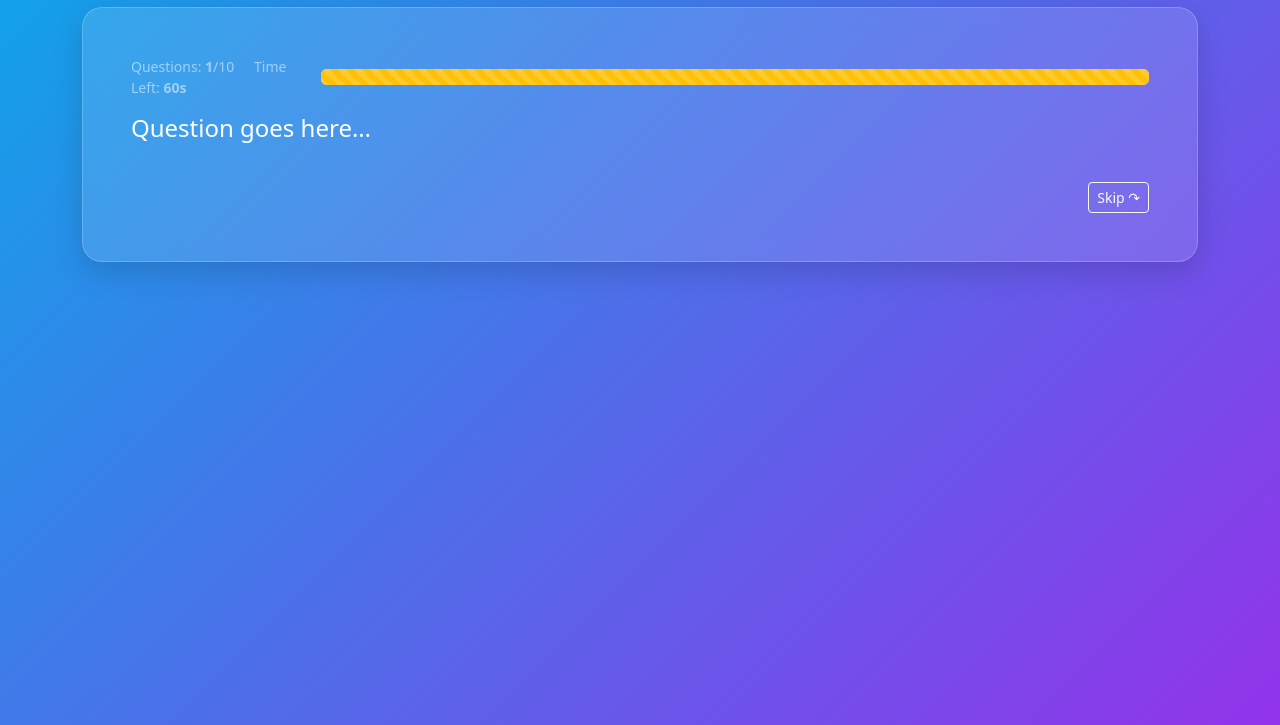
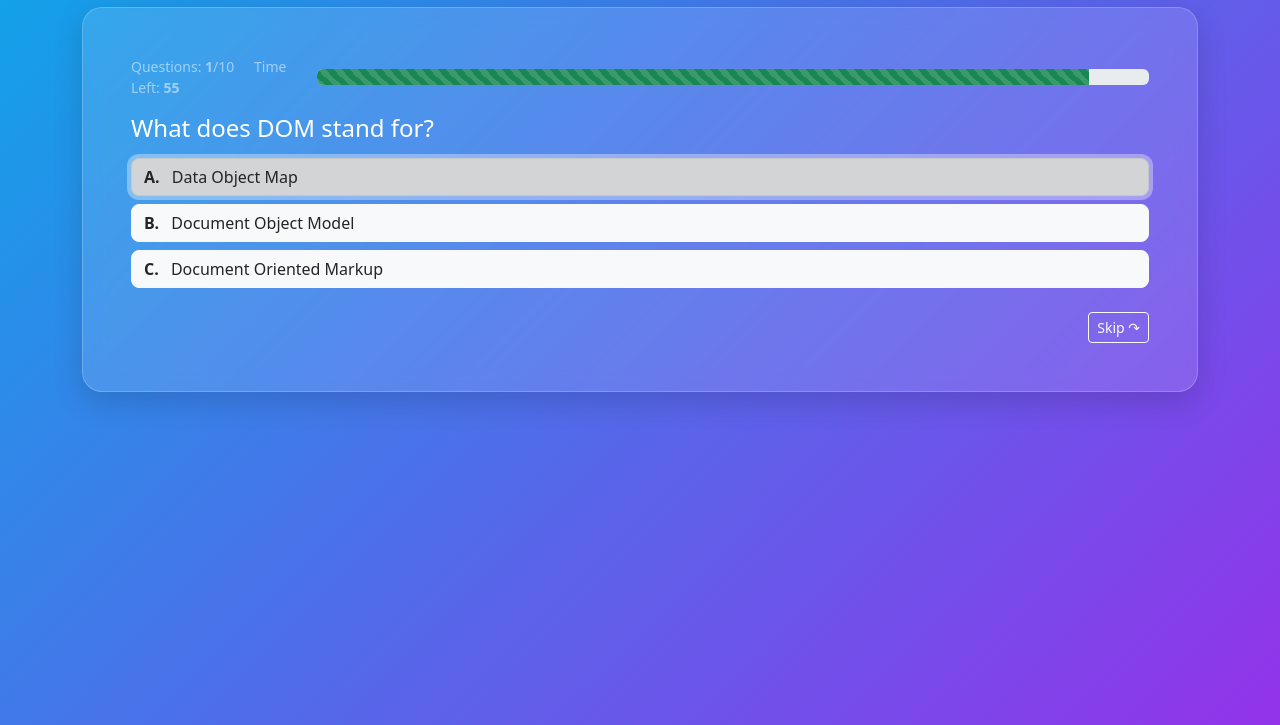
Before and after one commit to KenVermillionJr/4-2-Timed-Quiz, a plain HTML site: page index.html in a window 1280 px wide. Shown: the part 75-800 px from the top of the page. Drawn offline with nearby package versions, Linux system fonts and the light colour scheme.

Commit message:
updated activity

```diff
--- /dev/null
+++ b/assets/js/script-build.js
@@ -0,0 +1,312 @@
+// script.js — Timed Quiz (Bootstrap UI) — UNSOLVED SCAFFOLD
+// Instructions:
+// 1) Fill in each TODO step in order.
+// 2) Keep logic inside the IIFE to avoid globals.
+// 3) Use console.log() liberally while building (DevTools > Console).
+
+(function () {
+  "use strict";
+
+  // -----------------------------
+  // 1) DATA (students: swap this out with your own data if you want!)
+  // -----------------------------
+  const questions = [
+    {
+      q: "What does DOM stand for?",
+      choices: [
+        "Data Object Map",
+        "Document Object Model",
+        "Document Oriented Markup",
+      ],
+      answer: 1,
+    },
+    { q: "Strict equality operator?", choices: ["==", "===", "!="], answer: 1 },
+    {
+      q: "Method to select one element?",
+      choices: ["getElementsByClassName", "querySelectorAll", "querySelector"],
+      answer: 2,
+    },
+    {
+      q: "Add an event listener?",
+      choices: ["onClick", "addEventListener", "attachEvent"],
+      answer: 1,
+    },
+    {
+      q: "LocalStorage stores…",
+      choices: ["Only objects", "Only numbers", "Strings"],
+      answer: 2,
+    },
+    {
+      q: "Stop an interval?",
+      choices: ["cancelInterval", "clearInterval", "stopInterval"],
+      answer: 1,
+    },
+    {
+      q: "Array last index?",
+      choices: ["length", "length-1", "length+1"],
+      answer: 1,
+    },
+    {
+      q: "Prevent form default?",
+      choices: ["event.preventDefault()", "event.stop()", "event.block()"],
+      answer: 0,
+    },
+    {
+      q: "Create element?",
+      choices: [
+        "document.makeElement",
+        "document.createElement",
+        "new HTMLElement()",
+      ],
+      answer: 1,
+    },
+    {
+      q: "Get attribute?",
+      choices: ["el.attr()", "el.getAttribute()", "el.attribute()"],
+      answer: 1,
+    }
+  ];
+
+  // -----------------------------
+  // 2) STATE
+  // -----------------------------
+  let i = 0; // current question index
+  let score = 0; // number of correct answers
+  const total = questions.length;
+  // added maxTime
+  const maxTime = 60;
+  let timeLeft = 60; // seconds remaining
+  let timerId = null; // holds the setInterval id
+
+  // -----------------------------
+  // 3) ELEMENT REFERENCES
+  // -----------------------------
+  // These IDs must exist in your HTML
+  const qText = document.getElementById("questionText");
+  const qIndex = document.getElementById("qIndex");
+  const qTotal = document.getElementById("qTotal");
+  const choices = document.getElementById("choices");
+
+  const timeText = document.getElementById("timeText");
+  const timeBar = document.getElementById("timeBar");
+  const scoreBadge = document.getElementById("scoreBadge");
+  const feedback = document.getElementById("feedback");
+  const skipBtn = document.getElementById("skipBtn");
+
+  // Result modal bits (Bootstrap)
+  const resultModalEl = document.getElementById("resultModal");
+  // Note: bootstrap.Modal is provided by the Bootstrap bundle (ensure <script src="...bootstrap.bundle.min.js">)
+  const resultModal = new bootstrap.Modal(resultModalEl);
+  const finalScore = document.getElementById("finalScore");
+  const finalTime = document.getElementById("finalTime");
+  const restartBtn = document.getElementById("restartBtn");
+  const quitBtn = document.getElementById("quitBtn");
+
+  // Initialize total in UI
+  // TODO(1): set qTotal's text to total
+  // qTotal.textContent = ???
+  qTotal.textContent = 10;
+
+  // -----------------------------
+  // 4) RENDER
+  // -----------------------------
+  function render() {
+    // Header + timer labels
+    // TODO(2): show current question number (i+1 but capped to total)
+    // qIndex.textContent = ???
+
+    if (qIndex.textContent < total) {
+      qIndex.textContent = i + 1;
+      // console.log(`qIndex: ${qIndex.textContent}`);
+    }
+
+    // TODO(3): update the score badge text to "Score: X/Y"
+    // scoreBadge.textContent = ???
+    scoreBadge.textContent = `Score: ${score}/${total}`;
+    // console.log(`score: ${score} | total: ${total}`);
+
+    // End state: out of questions OR time is up
+    if (i >= total || timeLeft <= 0) {
+      endQuiz();
+      return;
+    }
+
+    // Render current question and choices
+    const question = questions[i];
+    // console.log(`Question: ${question.q}`);
+
+    // TODO(8): set the question text
+    qText.textContent = question.q;
+
+    // TODO(9): clear previous choices (set innerHTML = '')
+    choices.innerHTML = '';
+
+    // Create a button for each choice
+    question.choices.forEach((label, idx) => {
+      const btn = document.createElement('button');
+      btn.type = 'button';
+      btn.className = 'btn btn-light text-dark choice-btn rounded-3';
+      btn.innerHTML = `<span class="me-2 fw-semibold">${String.fromCharCode(65 + idx)}.</span> ${label}`;
+
+      // TODO(10): on click, call handleChoice with a boolean indicating correctness
+      btn.addEventListener('click', function () {
+        let correctness = false;
+        if (question.answer == idx) {
+          correctness = true;
+        }
+        handleChoice(correctness);
+      })
+      choices.appendChild(btn);
+    });
+
+    // Accessibility: move focus to first choice
+    const firstBtn = choices.querySelector('button');
+    if (firstBtn) firstBtn.focus();
+  }
+
+  // TODO(4): update the time label to show remaining seconds like "60s"
+  // timeText.textContent = ???
+  // Progress bar width & contextual color
+  // pct should be the percentage of time remaining (0..100)
+  // TODO(5): compute pct = Math.max(0, Math.round((timeLeft/60)*100));
+  // const pct = ???
+  // TODO(6): set width style and the className based on pct
+  // timeBar.style.width = ???
+  // timeBar.className = 'progress-bar progress-bar-striped progress-bar-animated ' + (pct < 20 ? 'bg-danger' : pct < 50 ? 'bg-warning' : 'bg-success');
+
+  function renderCountdownOnly() {
+    // console.log('re-rendering timer elements only');
+    timeText.textContent = timeLeft;
+
+    // Progress bar width & contextual color
+    let pct = Math.round((timeLeft / maxTime) * 100);
+    // console.log(`Percent time remaining: ${pct}`);
+
+    timeBar.style.width = `${pct}%`;
+    timeBar.className = 'progress-bar progress-bar-striped progress-bar-animated ' +
+      (pct < 20 ? 'bg-danger' : pct < 50 ? 'bg-warning' : 'bg-success');
+  }
+
+  // TODO(7): check end condition (i >= total || timeLeft <= 0)
+  // End state: out of questions OR time is up
+  if (i >= total || timeLeft <= 0) {
+    endQuiz();
+    return;
+  }
+
+  // resultModal.show();
+
+  // -----------------------------
+  // 5) HANDLERS
+  // -----------------------------
+  function handleChoice(isCorrect) {
+    // TODO(11): if correct, increment score and show a green badge
+    // if (isCorrect) { score++; feedback.innerHTML = '<span class="badge bg-success">Correct ✓</span>'; }
+    // else { feedback.innerHTML = '<span class="badge bg-danger">Incorrect ✗</span>'; }
+    if (isCorrect) {
+      score++;
+      // console.log(`Current score: ${score}`);
+      feedback.innerHTML = '<span class="badge bg-success">Correct ✓</span>';
+    } else {
+      feedback.innerHTML = '<span class="badge bg-danger">Incorrect ✗ - have 5 more seconds for free!</span>';
+      timeLeft = Math.max(0, timeLeft + 5);
+    }
+
+    // OPTIONAL: time penalty (uncomment if you add it)
+    // else { timeLeft = Math.max(0, timeLeft - 5); }
+
+    // TODO(12): advance to next question index (i++)
+    // i = ???
+    i++;
+    render(); // review
+    // Show feedback briefly, then re-render
+    // setTimeout(() => {
+    //   feedback.textContent = "Thanks for playing";
+    //   render();
+    // }, 400);
+  }
+
+  // -----------------------------
+  // 6) TIMER
+  // -----------------------------
+  function tick() {
+    // TODO(13): decrement timeLeft but not below 0
+    // timeLeft = ???
+    timeLeft--;
+    // console.log(`timeLeft = ${timeLeft}`);
+
+    // TODO(14): if timeLeft is 0, stop the timer (clearInterval)
+    // if ( ??? ) { clearInterval(timerId); }
+    if (timeLeft == 0) {
+      endQuiz();
+      clearInterval(timerId);
+      timerId = null;
+    }
+    // Re-render UI to reflect new time
+    // render(); // REVIEW
+    renderCountdownOnly();
+  }
+
+  function startTimer() {
+    // TODO(15): create an interval that calls tick every 1000ms
+    // timerId = setInterval( ??? , 1000);
+    timerId = setInterval(tick, 1000);
+  }
+
+  // -----------------------------
+  // 7) END + RESTART
+  // -----------------------------
+  function endQuiz() {
+    // TODO(16): stop the timer if it's still running
+    // if (timerId) { clearInterval(timerId); timerId = null; }
+    if (timerId) {
+      clearInterval(tick);
+      timerId = null;
+    }
+    // TODO(17): fill in finalScore and finalTime (e.g., "7 / 10" and "12s")
+    // finalScore.textContent = ???
+    // finalTime.textContent = ???
+    finalScore.textContent = score;
+    finalTime.textContent = timeLeft;
+
+    // Show Bootstrap modal
+    resultModal.show();
+  }
+
+  function restart() {
+    // TODO(18): reset i, score, timeLeft; then render() and startTimer()
+    // i = ???; score = ???; timeLeft = ???;
+    // render();
+    // startTimer();
+    i = 0; score = 0; timeLeft = 60;
+    render();
+    startTimer();
+  }
+
+  function quit() {
+    alert(`Thanks for playing!`);
+  }
+
+  // -----------------------------
+  // 8) EVENTS & INIT
+  // -----------------------------
+  // Skip just advances the question index; do not change score
+  // TODO(19): implement the skip click handler
+  // skipBtn.addEventListener('click', () => { ??? });
+  skipBtn.addEventListener('click', () => {
+    i++;
+    render();
+  });
+
+  // Restart from modal button
+  // TODO(20): implement restart click handler
+  // restartBtn.addEventListener('click', ???);
+  restartBtn.addEventListener('click', restart);
+  quitBtn.addEventListener('click', restart);
+
+  // Initial render + timer start
+  // TODO(21): call render() and startTimer()
+  render();
+  startTimer();
+
+})();
--- a/index.html
+++ b/index.html
@@ -3,7 +3,7 @@
   <head>
     <meta charset="utf-8" />
     <meta name="viewport" content="width=device-width, initial-scale=1" />
-    <title>Timed Quiz — Starter with (Bootstrap)</title>
+    <title>Javascript Timed Quiz</title>
     <link
       href="https://cdn.jsdelivr.net/npm/bootstrap@5.3.3/dist/css/bootstrap.min.css"
       rel="stylesheet"
@@ -14,7 +14,7 @@
   <body class="text-white">
     <header class="container py-4">
       <div class="d-flex align-items-center justify-content-between">
-        <h1 class="h3 m-0">⚡ Timed Quiz</h1>
+        <h1 class="h3 m-0">⌨️Javascript Timed Quiz</h1>
         <div class="d-flex gap-2 align-items-center">
           <span class="badge bg-light text-dark">JS Fundamentals</span>
           <span id="scoreBadge" class="badge bg-success">Score: 0/10</span>
@@ -71,7 +71,7 @@
       </div>
     </main>
 
-    <div class="modal fade" id="resultModal" tabindex="-1" aria-hidden="true">
+    <div class="modal fade" id="resultModal" tabindex="-1">
       <div class="modal-dialog modal-dialog-centered">
         <div class="modal-content text-dark">
           <div class="modal-header">
@@ -92,11 +92,12 @@
             </p>
           </div>
           <div class="modal-footer">
-            <button id="restartBtn" type="button" class="btn btn-primary">
+            <button id="restartBtn" type="button" class="btn btn-primary" data-bs-dismiss="modal">
               Restart
             </button>
             <button
               type="button"
+              id="quitBtn"
               class="btn btn-secondary"
               data-bs-dismiss="modal"
             >
@@ -111,6 +112,6 @@
       src="https://cdn.jsdelivr.net/npm/bootstrap@5.3.3/dist/js/bootstrap.bundle.min.js"
       crossorigin="anonymous"
     ></script>
-    <script src="assets/js/script.js" defer></script>
+    <script src="assets/js/script-build.js" defer></script>
   </body>
 </html>
```
